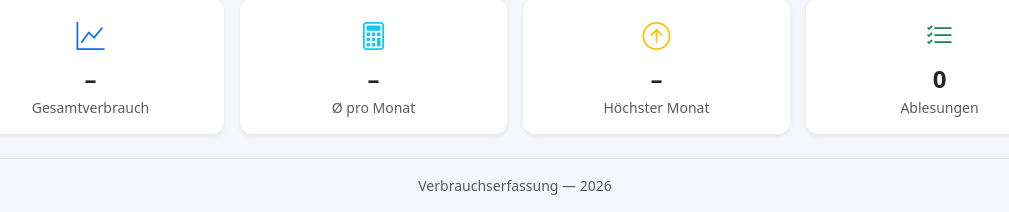
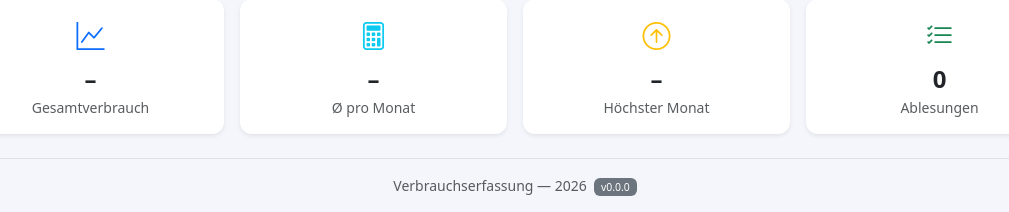
Before and after one commit to cristit/energy-consumption, a Flask app: page /analysis in a window 1280 px wide. Shown: the part 1404-1616 px from the top of the page, without its empty margins (125-1134 px from the left). Run offline with Flask 3, Linux system fonts and the light colour scheme; tables that the repository leaves empty hold one stand-in row (values such as "Sample post"); data that the repository does not hold is empty.

Commit message:
Update templates/base.html

```diff
--- a/templates/base.html
+++ b/templates/base.html
@@ -83,6 +83,7 @@
 
 <footer class="text-center text-muted small py-3 border-top mt-auto">
   Verbrauchserfassung &mdash; {{ now.year }}
+  &nbsp;<span class="badge bg-secondary fw-normal" title="Semantic Version">v{{ app_version }}</span>
 </footer>
 
 <script src="https://cdn.jsdelivr.net/npm/bootstrap@5.3.3/dist/js/bootstrap.bundle.min.js"></script>
```
